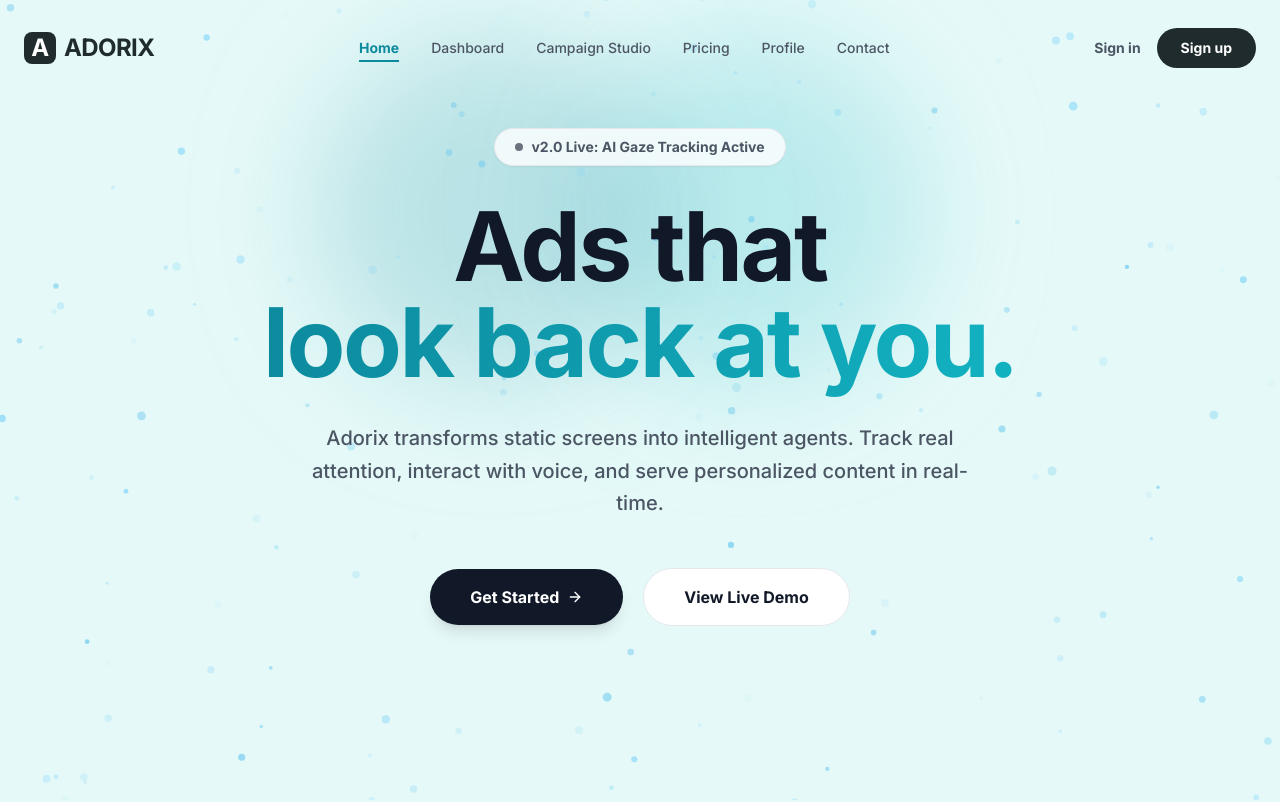
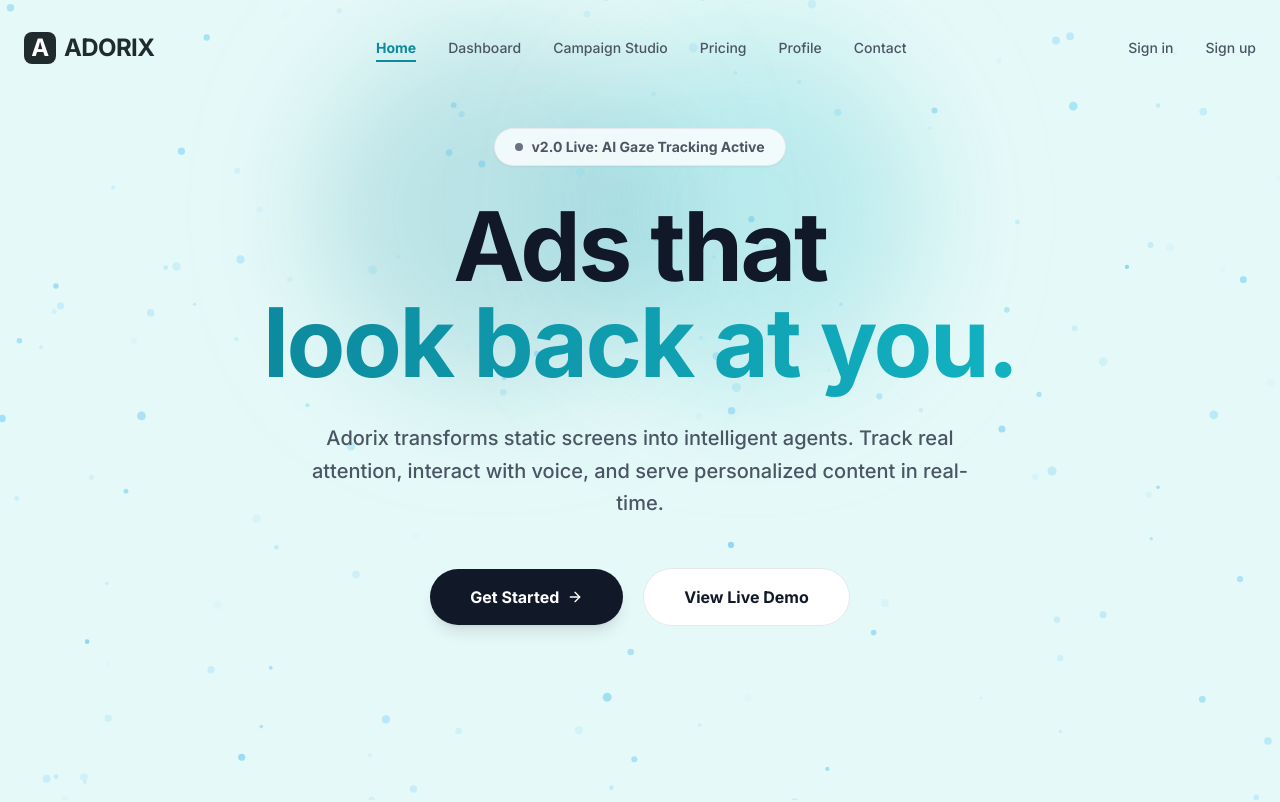
Before and after one commit to ADORIX000/adorix-webb, a React (Vite) app: page / in a window 1280 px wide. Shown: the top 802 px of the page. Built offline with nearby package versions, Linux system fonts and the light colour scheme; the HTML template or start-up script is replaced by a standard one.

Commit message:
updated navbar.jsx

```diff
--- a/src/components/layout/navbar.jsx
+++ b/src/components/layout/navbar.jsx
@@ -34,8 +34,8 @@ const Navbar = () => {
     <>
       <nav
         className={`w-full fixed top-0 z-50 transition-all duration-300 ${isScrolled
-            ? 'h-16 bg-white/80 backdrop-blur-xl border-b border-gray-200/50 shadow-sm'
-            : 'h-24 bg-transparent border-b border-transparent'
+          ? 'h-16 bg-white/80 backdrop-blur-xl border-b border-gray-200/50 shadow-sm'
+          : 'h-24 bg-transparent border-b border-transparent'
           }`}
       >
         <div className="max-w-7xl mx-auto px-6 h-full flex items-center justify-between">
@@ -61,15 +61,20 @@ const Navbar = () => {
           </div>
 
           {/* Auth Buttons */}
-          <div className="hidden lg:flex items-center gap-4">
-            <Link to="/login" className="text-sm font-bold text-gray-600 hover:text-adorix-dark transition-colors">
+          <div className="hidden lg:flex items-center gap-8 font-medium text-sm text-gray-600">
+            <Link
+              to="/login"
+              className={`transition-colors hover:text-adorix-primary relative group ${location.pathname === '/login' ? 'text-adorix-primary font-bold' : ''}`}
+            >
               Sign in
+              <span className={`absolute -bottom-1 left-0 w-full h-0.5 bg-adorix-primary scale-x-0 group-hover:scale-x-100 transition-transform origin-left ${location.pathname === '/login' ? 'scale-x-100' : ''}`} />
             </Link>
             <Link
               to="/signup"
-              className="px-6 py-2.5 bg-adorix-dark text-white rounded-full text-sm font-bold hover:bg-adorix-primary hover:shadow-lg hover:-translate-y-0.5 transition-all duration-300 shadow-adorix-dark/20"
+              className={`transition-colors hover:text-adorix-primary relative group ${location.pathname === '/signup' ? 'text-adorix-primary font-bold' : ''}`}
             >
               Sign up
+              <span className={`absolute -bottom-1 left-0 w-full h-0.5 bg-adorix-primary scale-x-0 group-hover:scale-x-100 transition-transform origin-left ${location.pathname === '/signup' ? 'scale-x-100' : ''}`} />
             </Link>
           </div>
 
@@ -95,11 +100,17 @@ const Navbar = () => {
               {link.name}
             </Link>
           ))}
-          <div className="flex flex-col gap-4 mt-8 w-full max-w-xs">
-            <Link to="/login" className="w-full py-4 text-center font-bold text-gray-600 border border-gray-200 rounded-xl">
+          <div className="flex flex-col items-center gap-8 mt-2 w-full max-w-xs">
+            <Link
+              to="/login"
+              className="text-2xl font-bold text-gray-800 hover:text-adorix-primary transition-colors"
+            >
               Sign in
             </Link>
-            <Link to="/signup" className="w-full py-4 text-center font-bold text-white bg-adorix-primary rounded-xl">
+            <Link
+              to="/signup"
+              className="text-2xl font-bold text-gray-800 hover:text-adorix-primary transition-colors"
+            >
               Sign up
             </Link>
           </div>
```
